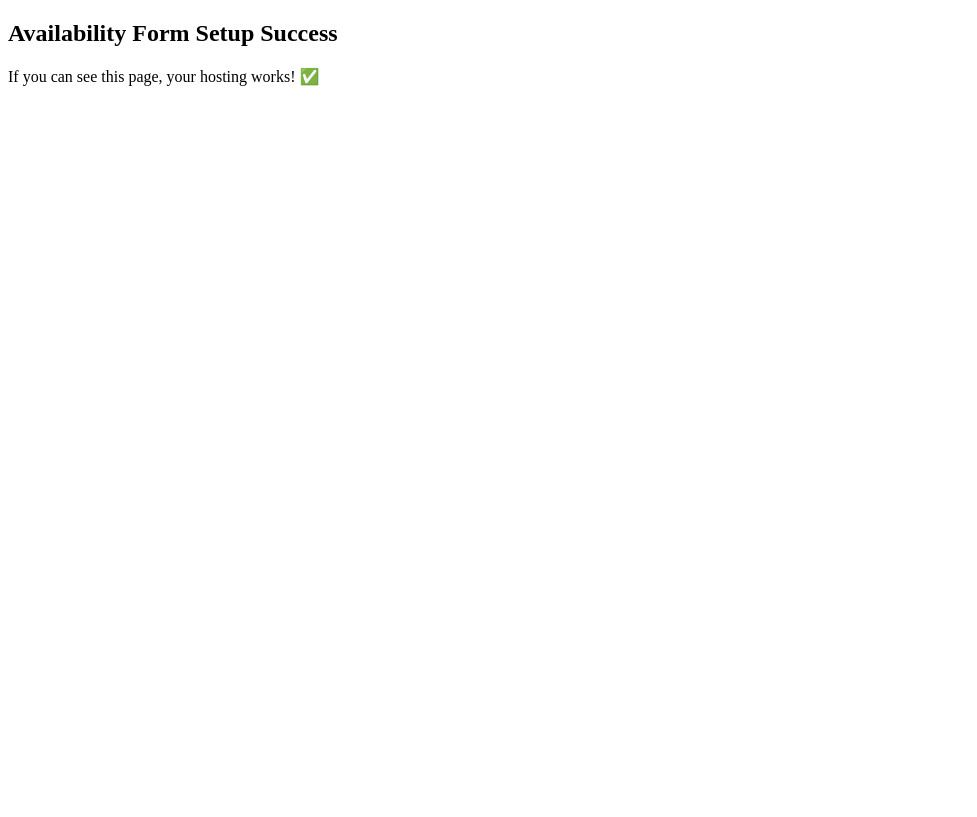
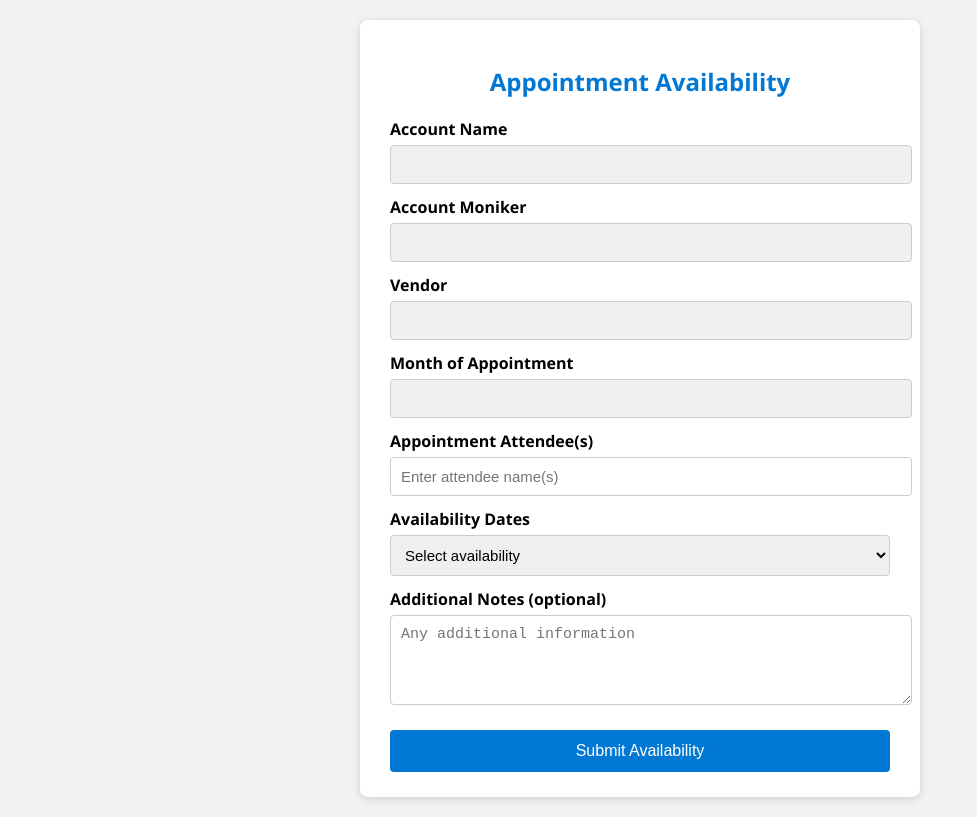
Before and after one commit to jkbrasch7303/availability, a plain HTML site: page index.html in a window 1280 px wide. Shown: the whole page, without its empty margins (0-977 px from the left). Drawn offline with Linux system fonts and the light colour scheme.

Commit message:
Enhance availability form layout and style
Added styling and structured the availability form.

```diff
--- a/index.html
+++ b/index.html
@@ -3,9 +3,97 @@
 <head>
   <meta charset="UTF-8">
   <title>Availability Form</title>
+  <meta name="viewport" content="width=device-width, initial-scale=1">
+  <style>
+    body {
+      font-family: "Segoe UI", Tahoma, Geneva, Verdana, sans-serif;
+      background-color: #f2f2f2;
+      margin: 0;
+      padding: 0;
+      display: flex;
+      justify-content: center;
+      align-items: center;
+      min-height: 100vh;
+    }
+    .container {
+      background: white;
+      max-width: 500px;
+      width: 90%;
+      margin: 20px;
+      padding: 25px 30px;
+      border-radius: 8px;
+      box-shadow: 0 2px 8px rgba(0, 0, 0, 0.15);
+    }
+    h2 {
+      color: #0078D4;
+      text-align: center;
+      margin-bottom: 20px;
+    }
+    label {
+      display: block;
+      margin-top: 12px;
+      font-weight: 600;
+    }
+    input[type="text"], textarea, select {
+      width: 100%;
+      padding: 10px;
+      margin-top: 5px;
+      border: 1px solid #ccc;
+      border-radius: 4px;
+      font-size: 15px;
+    }
+    textarea {
+      resize: vertical;
+    }
+    button {
+      width: 100%;
+      padding: 12px;
+      margin-top: 20px;
+      background-color: #0078D4;
+      color: white;
+      border: none;
+      cursor: pointer;
+      font-size: 16px;
+      border-radius: 4px;
+    }
+    button:hover {
+      background-color: #005ea2;
+    }
+    .readonly {
+      background-color: #f0f0f0;
+    }
+  </style>
 </head>
 <body>
-  <h2>Availability Form Setup Success</h2>
-  <p>If you can see this page, your hosting works! ✅</p>
+  <div class="container">
+    <h2>Appointment Availability</h2>
+
+    <!-- Read-only system fields -->
+    <label>Account Name</label>
+    <input type="text" id="accountName" class="readonly" readonly>
+
+    <label>Account Moniker</label>
+    <input type="text" id="accountMoniker" class="readonly" readonly>
+
+    <label>Vendor</label>
+    <input type="text" id="vendor" class="readonly" readonly>
+
+    <label>Month of Appointment</label>
+    <input type="text" id="appointmentMonth" class="readonly" readonly>
+
+    <!-- Editable user fields -->
+    <label>Appointment Attendee(s)</label>
+    <input type="text" id="attendees" placeholder="Enter attendee name(s)">
+
+    <label>Availability Dates</label>
+    <select id="availabilityDates">
+      <option value="">Select availability</option>
+    </select>
+
+    <label>Additional Notes (optional)</label>
+    <textarea id="notes" rows="4" placeholder="Any additional information"></textarea>
+
+    <button type="submit">Submit Availability</button>
+  </div>
 </body>
 </html>
```
